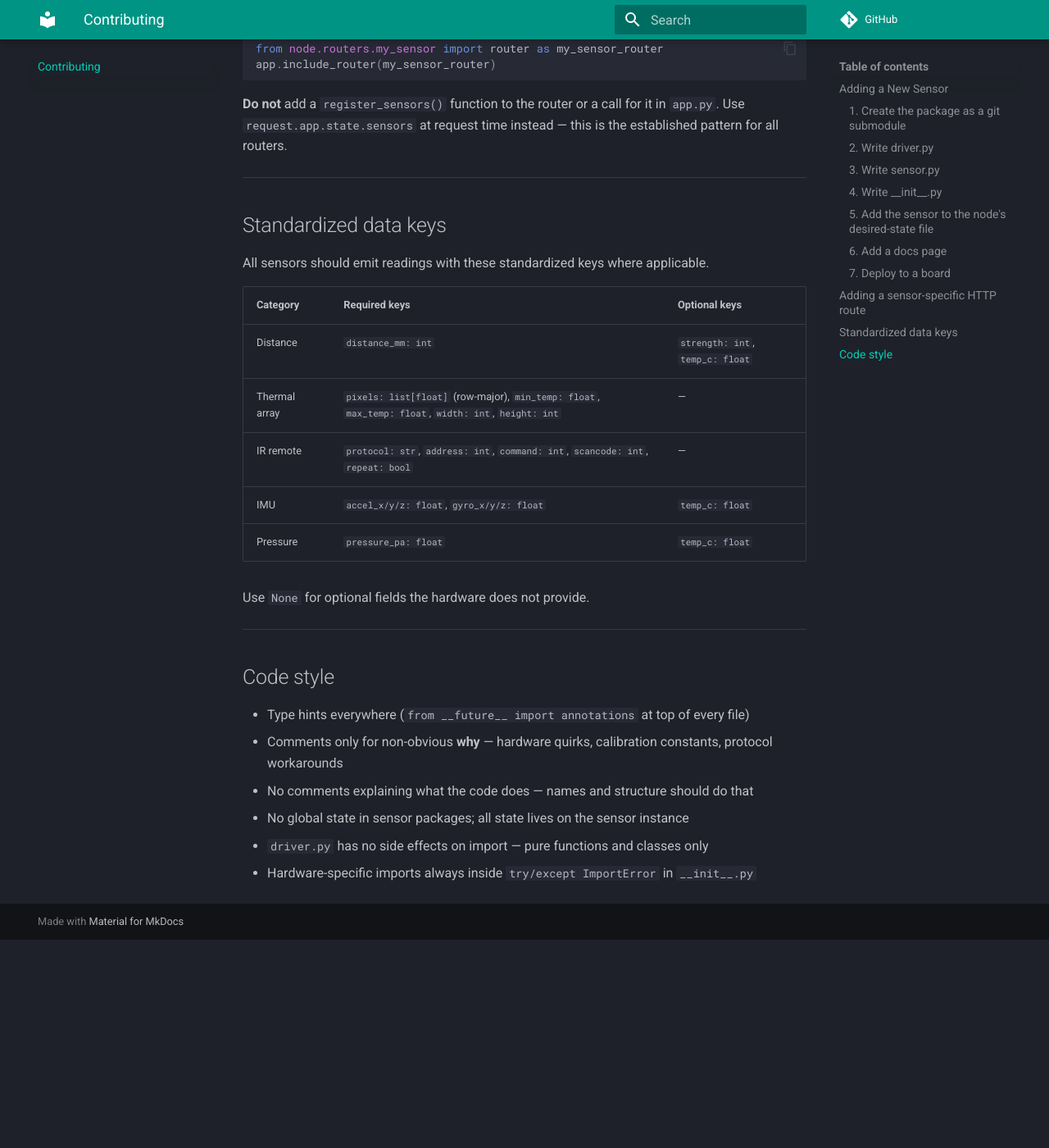
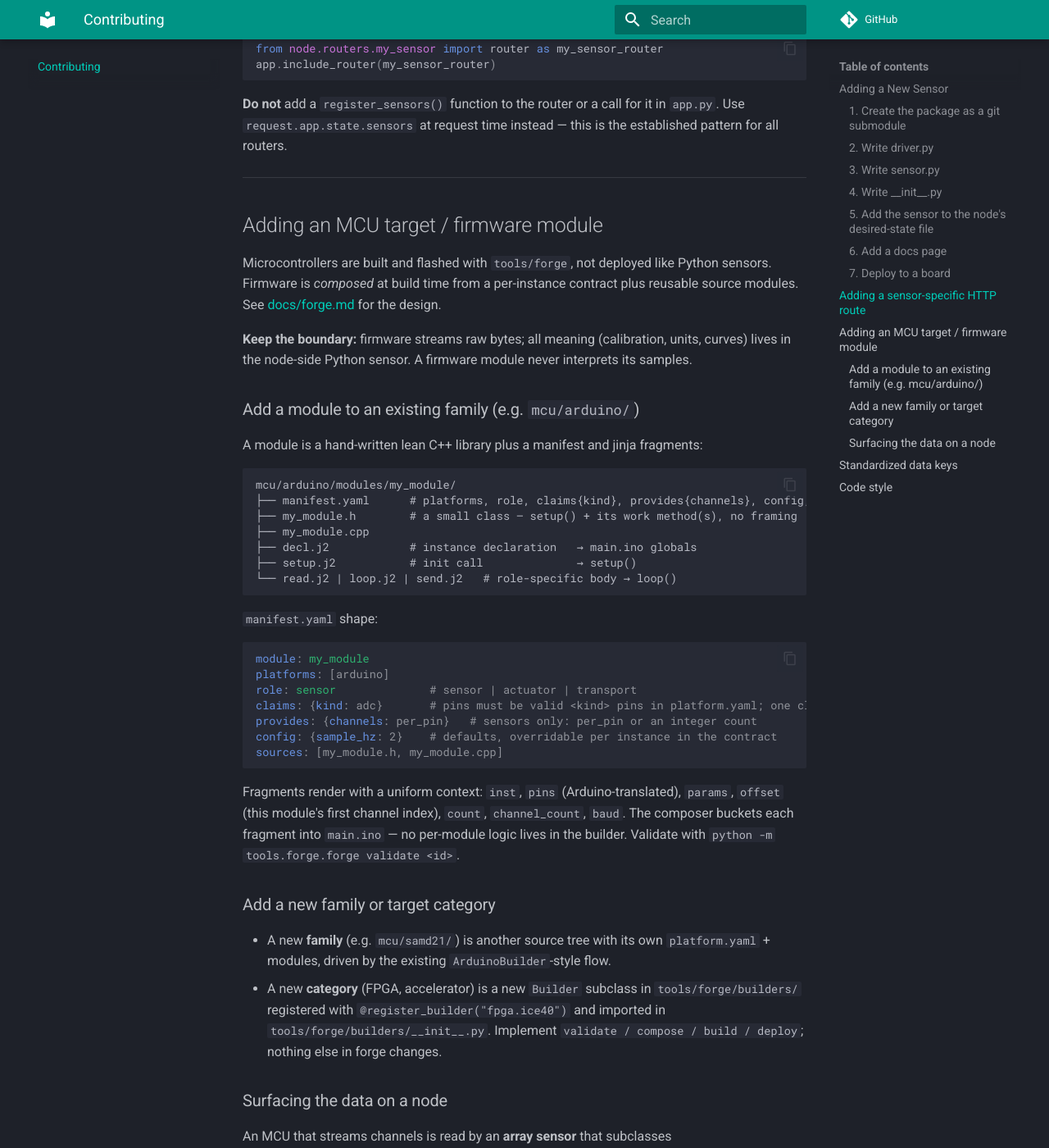
Before and after one commit to kespinoza5/animontics, an MkDocs documentation site: the page built from docs/contributing.md, in a window 1280 px wide and 1400 px high, scrolled down 4708 px. Shown: the whole window at 82% size. Built offline with MkDocs 1.6.1 and Material for MkDocs 9.7.7, drawn with Linux system fonts in a browser that asks for light colours; comment, search, counter and statistics services are not loaded; before the commit the page ends 5854 px from its top, so only the background shows below that; some of the changed text lies outside the part shown.

Commit message:
docs: document forge + mq_array across the docs site and READMEs
- docs/forge.md: architecture page for the MCU/target tier (three tiers, the
  firmware↔Python boundary, build-time composition, the contract seam,
  target-pluggability); cross-linked from docs/architecture.md.
- tools/forge/README.md + docs/tools/forge.md: forge command/contract/module
  reference; sensors/mq_array README surfaced at docs/sensors/mq_array.md.
- CONTRIBUTING.md: "Adding an MCU target / firmware module" walkthrough.
- mkdocs nav, root README (Tools table + Project Layout), tools/README,
  sensors/README table updated.
- TODO.md: reframe items forge supersedes (tools/firmware/flash_*.sh, per-sensor
  firmware/ dirs, sensors/ads1115) and add a Firmware (forge) section listing the
  deferred seams (live flash, fan commands, SPI, samd21/rp2040/fpga/accel
  builders, animon<->forge reconcile, protocol v2) + the root-pytest test_raw.py
  collection hazard.

Docs build clean (pre-existing network.md ap.secrets 404 aside).

Co-Authored-By: Claude Opus 4.8 <noreply@anthropic.com>

````diff
--- a/CONTRIBUTING.md
+++ b/CONTRIBUTING.md
@@ -243,6 +243,64 @@ established pattern for all routers.
 
 ---
 
+## Adding an MCU target / firmware module
+
+Microcontrollers are built and flashed with `tools/forge`, not deployed like
+Python sensors. Firmware is *composed* at build time from a per-instance contract
+plus reusable source modules. See [docs/forge.md](docs/forge.md) for the design.
+
+**Keep the boundary:** firmware streams raw bytes; all meaning (calibration,
+units, curves) lives in the node-side Python sensor. A firmware module never
+interprets its samples.
+
+### Add a module to an existing family (e.g. `mcu/arduino/`)
+
+A module is a hand-written lean C++ library plus a manifest and jinja fragments:
+
+```
+mcu/arduino/modules/my_module/
+├── manifest.yaml      # platforms, role, claims{kind}, provides{channels}, config, sources
+├── my_module.h        # a small class — setup() + its work method(s), no framing
+├── my_module.cpp
+├── decl.j2            # instance declaration   → main.ino globals
+├── setup.j2           # init call              → setup()
+└── read.j2 | loop.j2 | send.j2   # role-specific body → loop()
+```
+
+`manifest.yaml` shape:
+
+```yaml
+module: my_module
+platforms: [arduino]
+role: sensor              # sensor | actuator | transport
+claims: {kind: adc}       # pins must be valid <kind> pins in platform.yaml; one claim per pin
+provides: {channels: per_pin}   # sensors only: per_pin or an integer count
+config: {sample_hz: 2}    # defaults, overridable per instance in the contract
+sources: [my_module.h, my_module.cpp]
+```
+
+Fragments render with a uniform context: `inst`, `pins` (Arduino-translated),
+`params`, `offset` (this module's first channel index), `count`, `channel_count`,
+`baud`. The composer buckets each fragment into `main.ino` — no per-module logic
+lives in the builder. Validate with `python -m tools.forge.forge validate <id>`.
+
+### Add a new family or target category
+
+- A new **family** (e.g. `mcu/samd21/`) is another source tree with its own
+  `platform.yaml` + modules, driven by the existing `ArduinoBuilder`-style flow.
+- A new **category** (FPGA, accelerator) is a new `Builder` subclass in
+  `tools/forge/builders/` registered with `@register_builder("fpga.ice40")` and
+  imported in `tools/forge/builders/__init__.py`. Implement `validate / compose /
+  build / deploy`; nothing else in forge changes.
+
+### Surfacing the data on a node
+
+An MCU that streams channels is read by an **array sensor** that subclasses
+`core.analog_array.AnalogArrayBase` (see `sensors/mq_array/`). The base owns the
+serial loop and frame decode (`core/mcu_link.py`); your subclass overrides
+`enrich()` to add calibrated values on top of the always-present raw lane. Follow
+the normal [new-sensor steps](#adding-a-new-sensor) for that package.
+
 ## Standardized data keys
 
 All sensors should emit readings with these standardized keys where applicable.
--- /dev/null
+++ b/docs/forge.md
@@ -0,0 +1,95 @@
+# Firmware & Targets (forge)
+
+Animontics has a third tier below the Linux nodes: **microcontrollers** (and,
+later, FPGAs and inference accelerators) hanging off a node's USB hubs. Unlike a
+sensor the SBC speaks to directly over I2C/UART, these devices run their own
+flashed code. `tools/forge` is the dev-machine tool that builds and ships that
+code — the MCU-tier counterpart to the `animon` fleet CLI.
+
+For the node and fleet design, see [Architecture](architecture.md). For the
+command reference, see [forge tool](tools/forge.md).
+
+## Three tiers
+
+```
+dev machine + repo          control plane — animon (nodes) + forge (targets) run here
+        │
+   Linux nodes (rpi5, neocore2)   slim relays: run node/app.py, expose sensors over SSE
+        │
+   targets (MCUs, FPGAs, accelerators)   flashed code: sense / actuate / orchestrate
+```
+
+A target is reached *through* its host node (it has no IP of its own); forge
+flashes it over the host's existing SSH access.
+
+## The one boundary that matters
+
+> **Firmware moves bytes; Python owns meaning.**
+
+Firmware streams raw channel samples (and, later, accepts actuator commands).
+Calibration, channel→signal mapping, gas curves, sample policy — all live in
+Python on the node. This boundary is fixed across every transport and every
+build-sophistication level, which is what lets a single contract drive both the
+firmware build and the node-side decode, and lets the node-side sensor stay
+identical whether the firmware was hand-tuned or fully generated.
+
+## Build-time composition
+
+Firmware is **composed from config at build time on the dev machine** — not
+hand-maintained per board, and not configured on-device. The target receives a
+lean artifact with no on-device config parser, no runtime module registry, and no
+vtables; only the modules an instance actually uses are compiled in. The composer
+emits direct, concrete calls — the generated `main.ino` reads like something a
+person would have written by hand.
+
+```
+config/mcus/<id>.yaml   ─┐
+mcu/<family>/ modules    ├─► forge compose ─► firmware/<id>/ ─► compile ─► <id>.hex ─► flash
+mcu/<family>/platform.yaml┘
+```
+
+| Concern | Where | In repo? |
+| --- | --- | --- |
+| Build contract (modules, params, channel map) | `config/mcus/<id>.yaml` | gitignored (per-unit) |
+| Family source + capabilities | `mcu/<family>/` (`platform.yaml`, `modules/`, `templates/`) | ✅ |
+| Wire protocol codec | `core/mcu_link.py` (node decodes; firmware mirrors) | ✅ |
+| Build output | `firmware/<id>/` | gitignored (deterministic rebuild) |
+| Node-side interpretation | the array sensor's `channels` in `config/boards/<id>.yaml` | gitignored |
+
+## The contract is the seam
+
+`config/mcus/<id>.yaml` has two consumers. At build time forge reads the
+`modules` to compose firmware and assigns each provided channel a deterministic
+wire `index`. At run time the node-side array sensor reads the same `channels`
+map to label and calibrate the incoming stream. The channel-count invariant
+(`len(channels) == channels the modules provide`) is checked on every build, so
+firmware and node can never silently disagree on shape.
+
+> Today the node-side sensor's `channels` are authored alongside the MCU contract
+> by hand. Auto-propagating them from `config/mcus/` into the board config is a
+> planned `animon`↔`forge` integration (see `TODO.md`).
+
+## Target-pluggable
+
+forge dispatches on the contract's `target` key (`mcu.arduino`, later
+`fpga.ice40`, `accel.hailo`, …) to a registered `Builder`. Each builder
+implements the same four steps — `validate`, `compose`, `build`, `deploy` — so
+adding a TinyFPGA bitstream flow (yosys/nextpnr → bitstream) or a Hailo/Coral
+model compile is additive: a new builder under `tools/forge/builders/`, with zero
+churn to the MCU path. The MCU/Arduino target is the worked example today.
+
+## Toolchain
+
+`forge build` compiles with `arduino-cli`, falling back to running it inside WSL
+(with path translation) when it is not on `PATH`. See the
+[forge tool page](tools/forge.md) for one-time install steps. The link frame
+format lives once in `core/mcu_link.py` and is versioned.
+
+## Status
+
+Implemented: the forge core (validate/build/flash/clean), the AVR/Arduino target
+(`analog_in`, `pwm_out`, `gpio_out`, `transport_serial`), compose **+** compile to
+a real `.hex`, and the node-side [`mq_array`](sensors/mq_array.md) sensor.
+Deferred (reserved behind seams): flash-over-SSH against live hardware, inbound
+actuator commands (fans), SPI transport, the SAMD21/RP2040/FPGA/accelerator
+builders, `animon`↔`forge` reconcile, and protocol v2. See `TODO.md`.
--- a/mkdocs.yml
+++ b/mkdocs.yml
@@ -34,6 +34,7 @@ nav:
   - Home: index.md
   - Getting Started: getting-started.md
   - Architecture: architecture.md
+  - Firmware & Targets (forge): forge.md
   - Configuration: config.md
   - Sensors:
     - Overview: sensors/index.md
@@ -42,11 +43,13 @@ nav:
     - VL53L1X Time-of-Flight: sensors/vl53l1x.md
     - MLX90640 Thermal: sensors/mlx90640.md
     - IR Transceiver: sensors/ir_xcvr.md
+    - MQ Gas Array: sensors/mq_array.md
   - Node Agent: node.md
   - Core Library: core.md
   - Tools:
     - Overview: tools/index.md
     - Fleet CLI (animon): tools/fleet.md
+    - Firmware (forge): tools/forge.md
     - Board Setup & Comms: tools/board.md
     - SSH Access: tools/ssh.md
     - Network (AP): tools/network.md
````
Also changed, not shown: README.md (+8 -2 lines), TODO.md (+40 -5 lines), docs/architecture.md (+15 -0 lines), docs/sensors/mq_array.md (added, +4 -0 lines), docs/tools/forge.md (added, +4 -0 lines), sensors/README.md (+1 -0 lines), tools/README.md (+17 -0 lines), tools/forge/README.md (added, +102 -0 lines).
